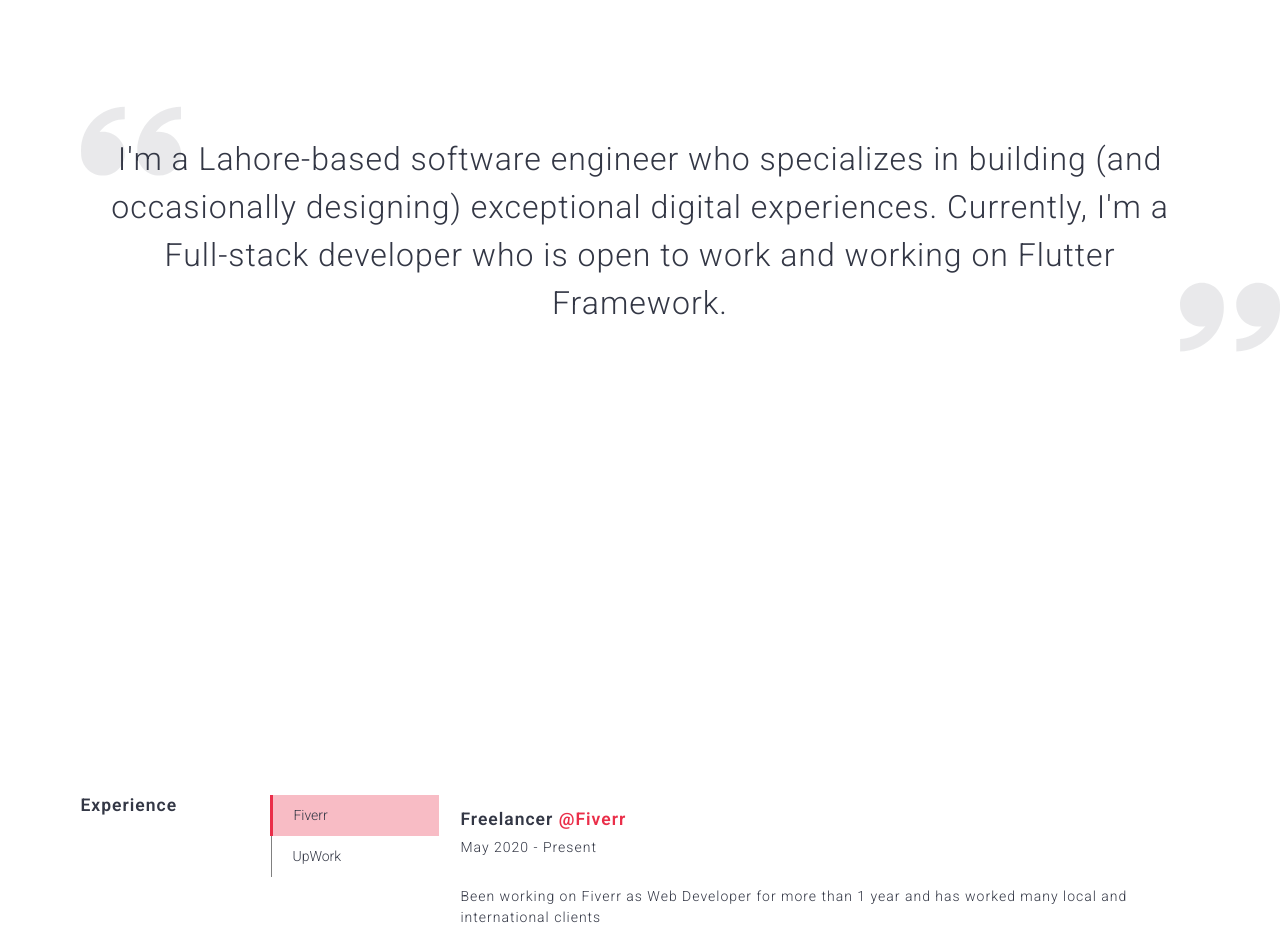
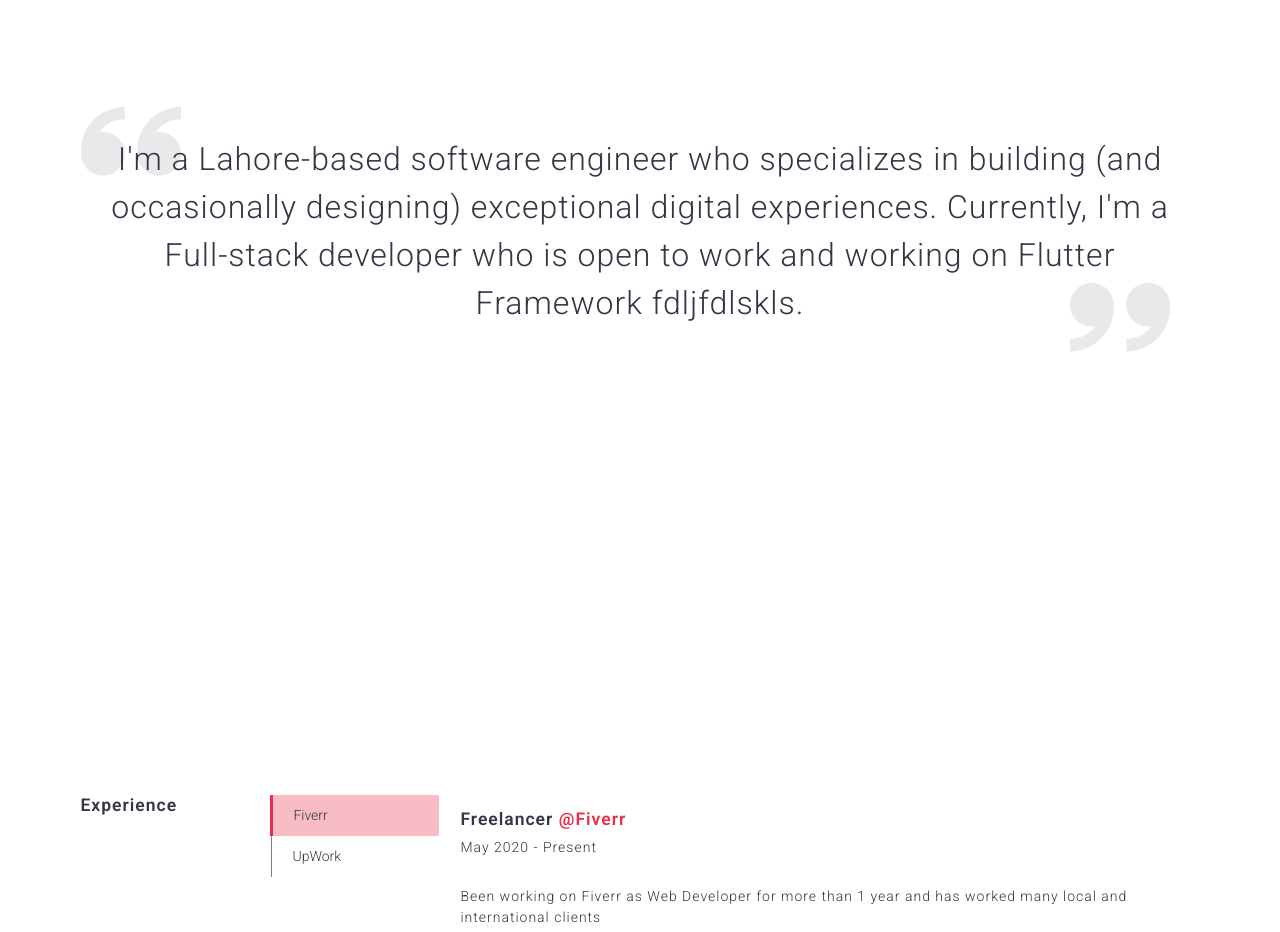
Before and after one commit to shamaemsaqib/personal-portfolio, a React (Create React App) app: page / in a window 1280 px wide. Shown: the part 1060-1992 px from the top of the page. Built offline with nearby package versions, Linux system fonts and the light colour scheme.

Commit message:
Changed a small style for ending quote in background sec

```diff
--- a/src/data/data.ts
+++ b/src/data/data.ts
@@ -131,7 +131,7 @@ const profile: IProfile = {
   resume:
     "https://drive.google.com/file/d/1Ilgriu72p9EDMiV0riAT5OIHNih6P2uG/view?usp=sharing",
   bio: [
-    "I'm a Lahore-based software engineer who specializes in building (and occasionally designing) exceptional digital experiences. Currently, I'm a Full-stack developer who is open to work and working on Flutter Framework.",
+    "I'm a Lahore-based software engineer who specializes in building (and occasionally designing) exceptional digital experiences. Currently, I'm a Full-stack developer who is open to work and working on Flutter Framework fdljfdlskls.",
   ],
   skills: {
     languages: [
--- a/src/styles/styles.scss
+++ b/src/styles/styles.scss
@@ -420,7 +420,7 @@ ul {
     margin-top: -80px;
   }
   &.end {
-    right: 0;
+    right: 110px;
     margin-top: -110px;
   }
 }
```
